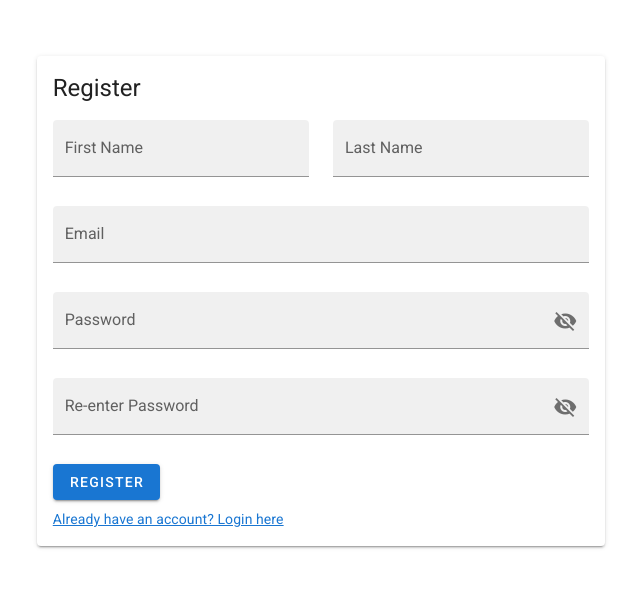
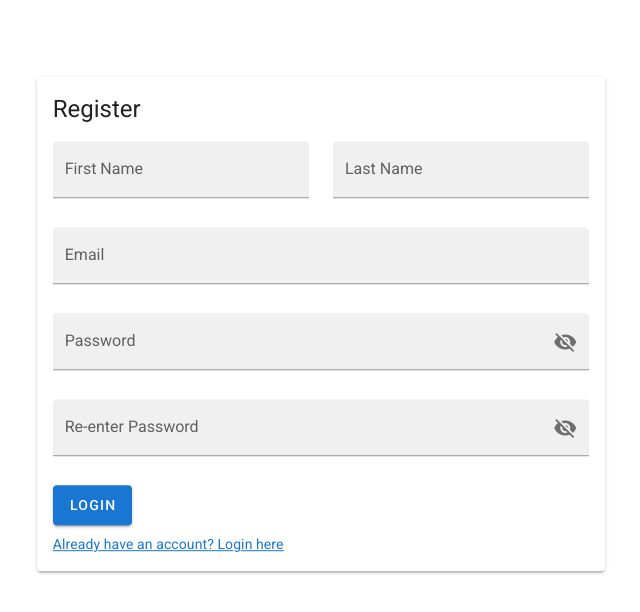
Before and after one commit to Randyyeo/file-upload-nuxt, a Nuxt app: page /register in a window 1280 px wide. Shown: the part 142-754 px from the top of the page, without its empty margins (319-959 px from the left). Built offline with nearby package versions, Linux system fonts and the light colour scheme.

Commit message:
login and regiuster changes

```diff
--- a/pages/login.vue
+++ b/pages/login.vue
@@ -1,7 +1,7 @@
 <template>
   <v-container>
-    <v-row justify="center" align="center" style="margin-top: 20%">
-      <v-col cols="12" sm="8" md="6">
+    <v-row justify="center" align="center" class="login">
+      <v-col cols="12" sm="8" md="6" xl="5">
         <v-card>
           <v-card-title class="headline"> Login </v-card-title>
           <v-card-text>
@@ -73,3 +73,8 @@ export default {
   },
 };
 </script>
+<style scoped>
+.login{
+    transform: translateY(70%);
+}
+</style>
--- a/pages/register.vue
+++ b/pages/register.vue
@@ -1,6 +1,6 @@
 <template>
   <v-container>
-    <v-row justify="center" align="center" style="margin-top: 15%">
+    <v-row justify="center" align="center" class="register">
       <v-col cols="12" sm="8" md="6">
         <v-card>
           <v-card-title class="headline"> Register </v-card-title>
@@ -47,9 +47,16 @@
             >
               ></v-text-field
             >
-            <v-btn color="primary" class="mb-2" @click="register"
-              >Register</v-btn
-            >
+            <v-btn color="primary" class="mb-2 py-5" @click="register"
+              >Login
+              <v-progress-circular
+                :width="3"
+                class="ml-2"
+                v-if="loading"
+                indeterminate
+                color="white"
+              ></v-progress-circular
+            ></v-btn>
             <br />
             <a href="/login">Already have an account? Login here</a>
             <p v-if="error" class="red--text">
@@ -81,6 +88,7 @@ export default {
   },
   methods: {
     async register() {
+        this.loading = true;
       if (
         this.firstName &&
         this.lastName &&
@@ -103,7 +111,7 @@ export default {
           window.localStorage.setItem("token", token);
           this.$router.push("/files");
         } catch (error) {
-          this.isLoading = false;
+          this.loading = false;
           this.error = error.response.data.message;
         }
       } else {
@@ -114,3 +122,8 @@ export default {
   },
 };
 </script>
+<style scoped>
+.register{
+    transform: translateY(40%);
+}
+</style>
```
